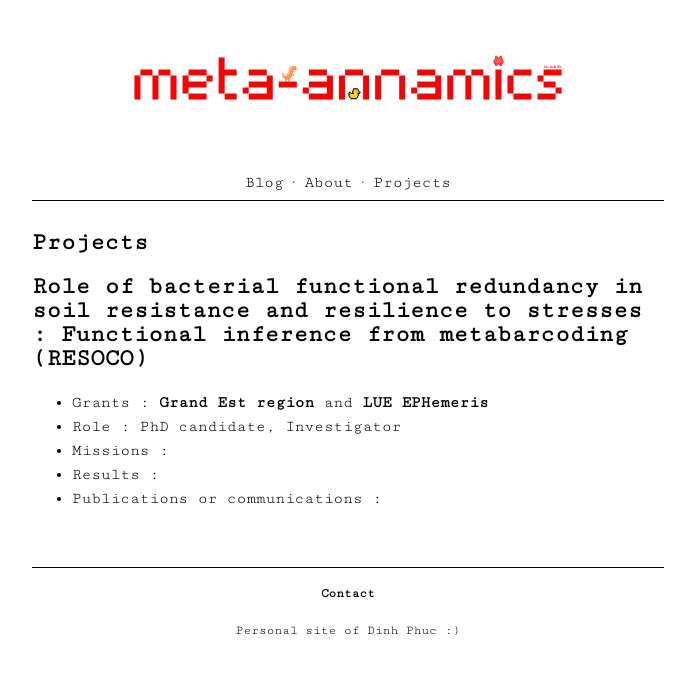
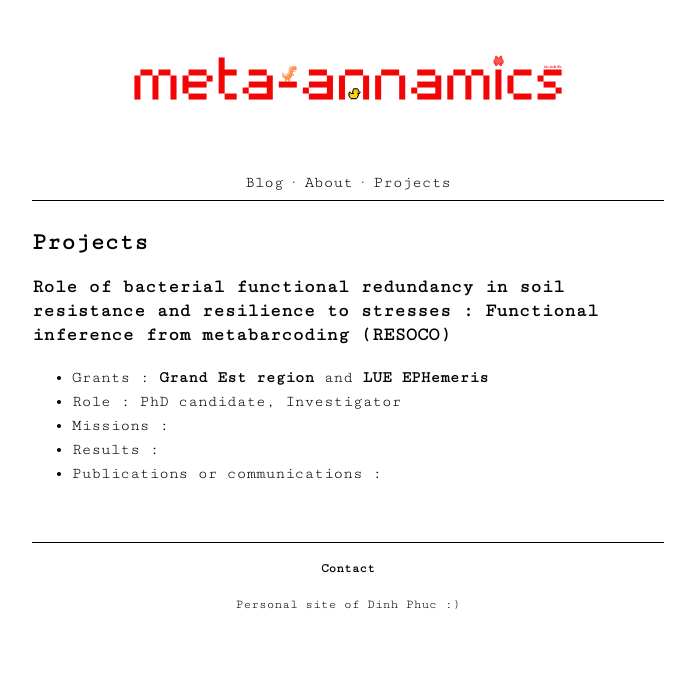
Before and after one commit to hoangdinhphuc19/hoangdinhphuc19.github.io, a Jekyll site: the page built from projects.md, in a window 1280 px wide. Shown: the top 674 px of the page, without its empty margins (292-987 px from the left). Built offline with Jekyll 4.4.1, drawn with Linux system fonts in a browser that asks for light colours.

```diff
--- a/projects.md
+++ b/projects.md
@@ -4,7 +4,7 @@ title: Projects
 permalink: /projects/
 ---
 
-<h2>Role of bacterial functional redundancy in soil resistance and resilience to stresses : Functional inference from metabarcoding (RESOCO)</h2>
+<h3>Role of bacterial functional redundancy in soil resistance and resilience to stresses : Functional inference from metabarcoding (RESOCO)</h3>
 - Grants : **Grand Est region** and **LUE EPHemeris**
 - Role : PhD candidate, Investigator
 - Missions :
```
